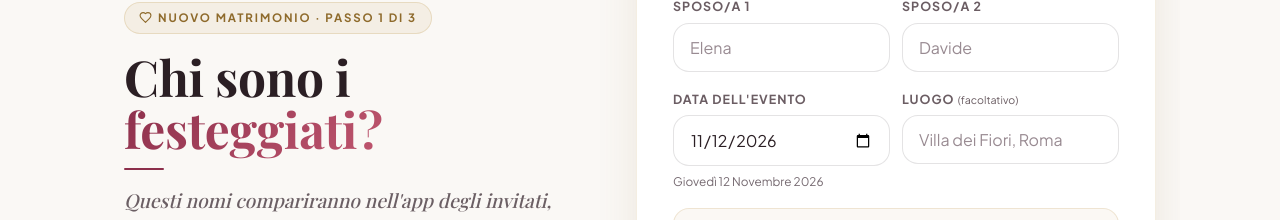
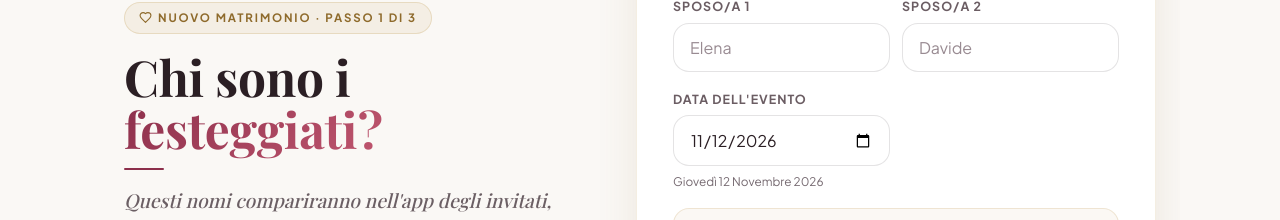
Before and after one commit to loryy9/fantamatrimonio, a Svelte app in the folder frontend/: page /crea in a window 1280 px wide. Shown: the part 217-437 px from the top of the page. Built offline with nearby package versions, Linux system fonts and the light colour scheme; no server answers; a web font is replaced by a local one.

Commit message:
rimossa richiesta location

```diff
--- a/frontend/src/components/CreateEventView.svelte
+++ b/frontend/src/components/CreateEventView.svelte
@@ -27,7 +27,6 @@
   let spouse1 = $state('');
   let spouse2 = $state('');
   let eventDate = $state(localDateString());
-  let eventLocation = $state('');
   let enableTimer = $state(false);
 
   // Orari inizio e fine sfide: Giorno + Ora separati sia per inizio che per fine (nessun overflow su mobile!)
@@ -369,10 +368,6 @@
               <label for="eventDate" class="input-label">Data dell'evento</label>
               <input id="eventDate" type="date" class="input-field" bind:value={eventDate} required />
               {#if readableDate}<span class="field-hint capital-first">{readableDate}</span>{/if}
-            </div>
-            <div class="input-group">
-              <label for="eventLocation" class="input-label">Luogo <span class="optional">(facoltativo)</span></label>
-              <input id="eventLocation" type="text" class="input-field" placeholder="Villa dei Fiori, Roma" bind:value={eventLocation} />
             </div>
           </div>
 
```
